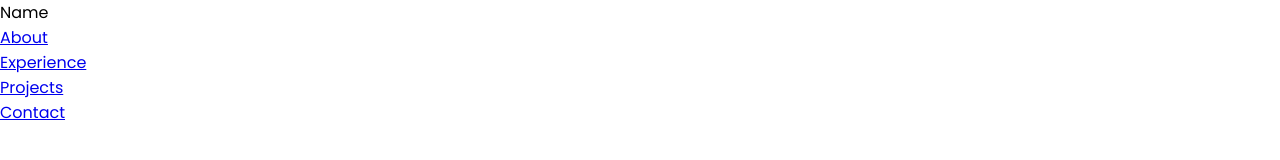
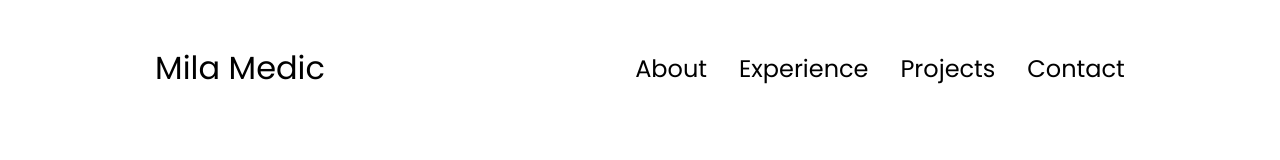
Before and after one commit to mmed3091/portfolio, a plain HTML site: page index.html in a window 1280 px wide. Drawn offline with Linux system fonts and the light colour scheme.

Commit message:
navigation bar implemented

```diff
--- a/index.html
+++ b/index.html
@@ -12,7 +12,7 @@
 </head>
 <body>
     <nav id="desktop-nav">
-        <div class="logo"> Name</div>
+        <div class="logo">Mila Medic</div>
         <div>
             <ul class="nav-links">
                 <li><a href="#about">About</a></li>
--- a/style.css
+++ b/style.css
@@ -23,3 +23,44 @@ p {
 a, .btn {
     transition: all 300ms ease;
 }
+
+/* desktop nav */
+
+nav, .nav-links {
+    display: flex;
+}
+
+nav {
+    justify-content: space-around;
+    align-items: center;
+    height: 17vh;
+}
+
+.nav-links{
+    gap: 2rem;
+    list-style: none;
+    font-size: 1.5rem;
+}
+
+a {
+    color: black;
+    text-decoration: none;
+    text-decoration-color: white;
+}
+
+a:hover {
+    color: grey;
+    text-decoration: underline;
+    text-underline-offset: 0.5rem;
+    text-decoration-color: rgb(181,181,181);
+
+
+}
+
+.logo {
+    font-size: 2rem;
+}
+
+.logo:hover {
+    cursor: default;
+}
```
